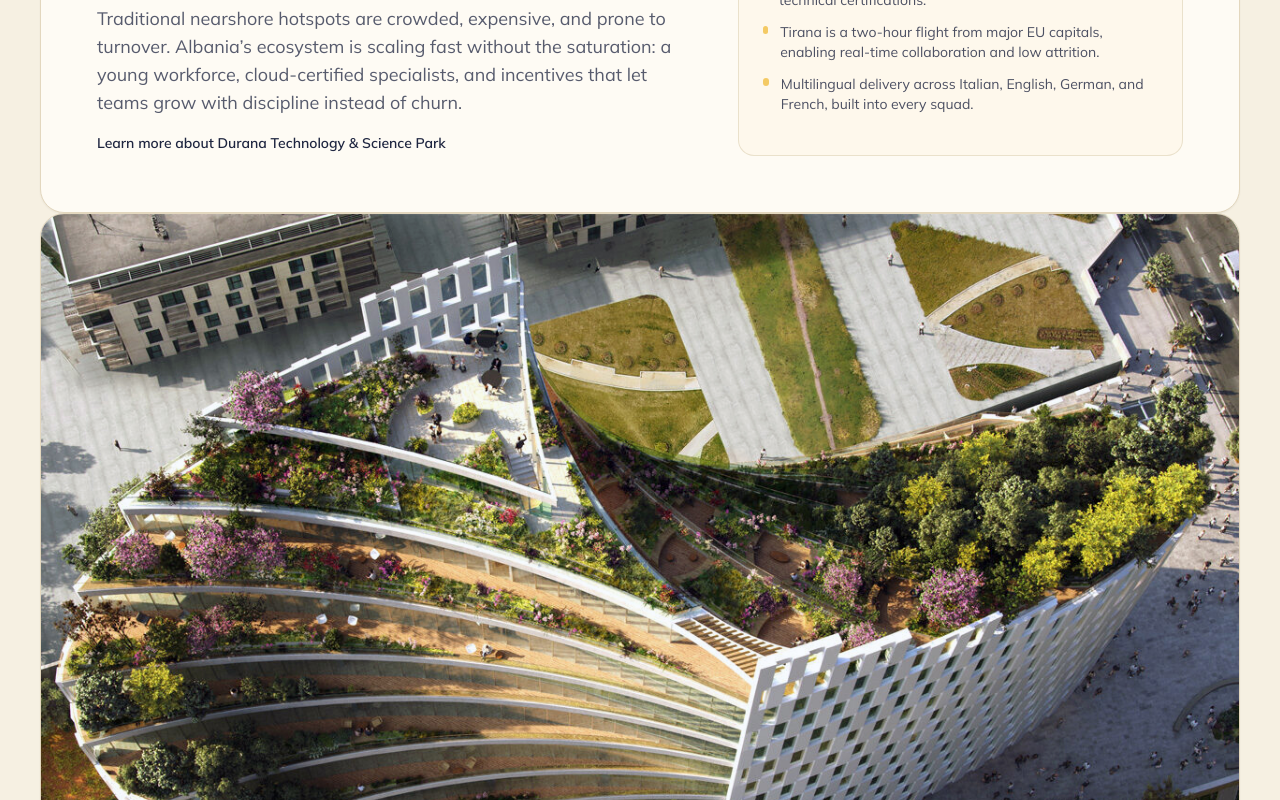
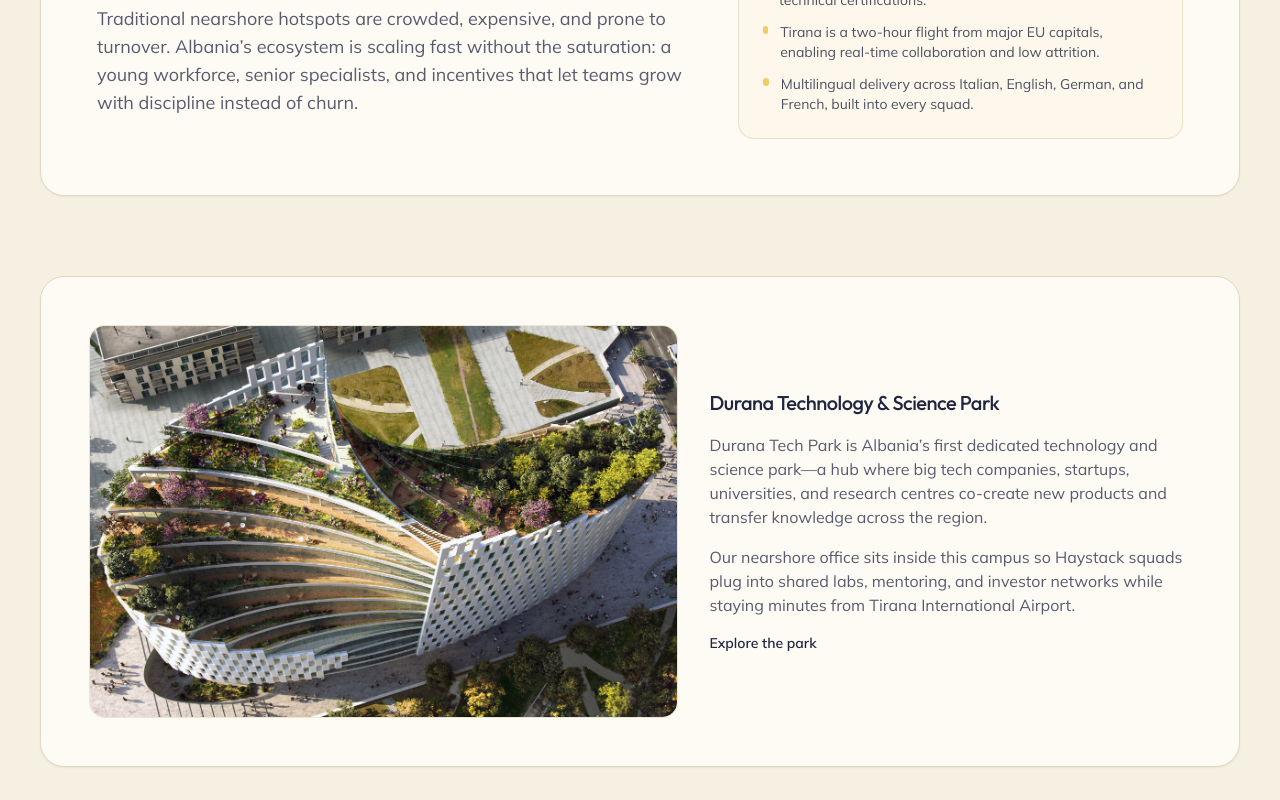
Before and after one commit to David-tech-creator/haystack, a Next.js app: page /about in a window 1280 px wide. Shown: the part 1100-1900 px from the top of the page. Built offline with nearby package versions, Linux system fonts and the light colour scheme.

Commit message:
ui: reposition durana feature band

```diff
--- a/src/app/about/page.tsx
+++ b/src/app/about/page.tsx
@@ -1,5 +1,4 @@
 import Image from "next/image"
-import Link from "next/link"
 import type { Metadata } from "next"
 
 const foundations = [
@@ -89,17 +88,9 @@ export default function AboutPage() {
             </p>
             <p>
               Traditional nearshore hotspots are crowded, expensive, and prone to turnover. Albania’s ecosystem is scaling
-              fast without the saturation: a young workforce, cloud-certified specialists, and incentives that let teams
-              grow with discipline instead of churn.
+              fast without the saturation: a young workforce, senior specialists, and incentives that let teams grow with
+              discipline instead of churn.
             </p>
-            <Link
-              href="https://duranatechpark.com/who-we-are"
-              target="_blank"
-              rel="noreferrer"
-              className="inline-flex items-center text-sm font-semibold text-[#1f2640] underline-offset-4 transition hover:underline"
-            >
-              Learn more about Durana Technology &amp; Science Park
-            </Link>
           </div>
           <ul className="space-y-3 rounded-2xl border border-[#e3d7be]/70 bg-[#fef8ec] p-6 text-sm text-[#1f2640]/80">
             {[
@@ -116,7 +107,11 @@ export default function AboutPage() {
             ))}
           </ul>
         </div>
-        <div className="overflow-hidden rounded-3xl border border-[#e3d7be] bg-[#fefbf4] shadow-sm">
+      </section>
+
+      <section className="container">
+        <div className="grid gap-8 items-center rounded-3xl border border-[#e3d7be] bg-[#fefbf4] p-8 shadow-sm md:grid-cols-[minmax(0,1.1fr),minmax(0,0.9fr)] md:p-12">
+          <div className="overflow-hidden rounded-2xl border border-[#e3d7be]/60 bg-[#fefbf4]">
             <Image
               src="/Durana.jpg"
               alt="Durana Technology & Science Park campus"
@@ -125,6 +120,26 @@ export default function AboutPage() {
               className="h-full w-full object-cover"
               priority={false}
             />
+          </div>
+          <div className="space-y-4 text-sm text-[#1f2640]/75 md:text-base">
+            <h3 className="font-display text-xl text-[#1f2640]">Durana Technology &amp; Science Park</h3>
+            <p>
+              Durana Tech Park is Albania’s first dedicated technology and science park—a hub where big tech companies,
+              startups, universities, and research centres co-create new products and transfer knowledge across the region.
+            </p>
+            <p>
+              Our nearshore office sits inside this campus so Haystack squads plug into shared labs, mentoring, and
+              investor networks while staying minutes from Tirana International Airport.
+            </p>
+            <a
+              href="https://duranatechpark.com/who-we-are"
+              target="_blank"
+              rel="noreferrer"
+              className="inline-flex items-center text-sm font-semibold text-[#1f2640] underline-offset-4 transition hover:underline"
+            >
+              Explore the park
+            </a>
+          </div>
         </div>
       </section>
 
```
Lines whose indentation alone changed are shown as unchanged.
